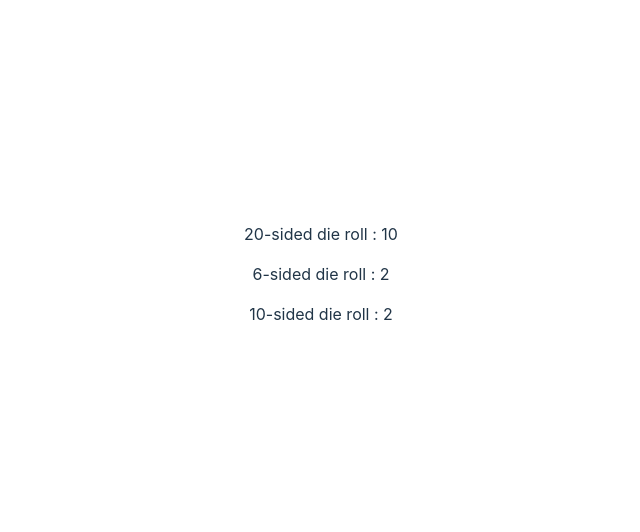
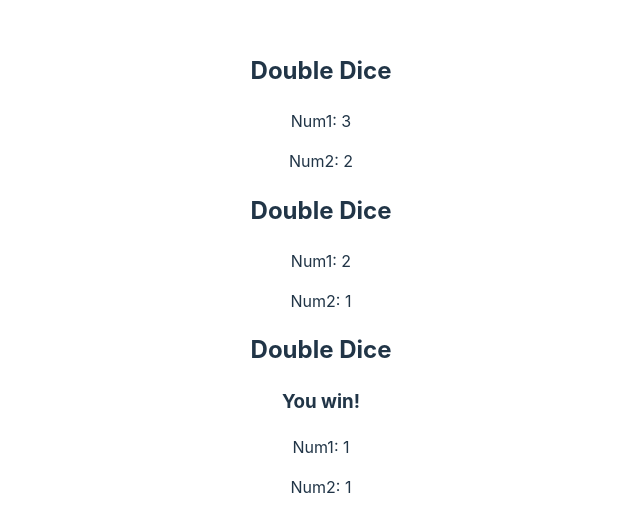
Before and after one commit to pouryourlove/react-vite, a React (Vite) app: page / in a window 1280 px wide. Shown: the part 126-658 px from the top of the page, without its empty margins (319-959 px from the left). Built offline with nearby package versions, Linux system fonts and the light colour scheme.

Commit message:
react conditional

```diff
--- a/src/App.jsx
+++ b/src/App.jsx
@@ -2,16 +2,23 @@
 import Chicken from "./Chicken";
 import Greeter from "./Greeter";
 import Die from "./Die";
+import ListPicker from "./ListPicker";
+import DoubleDice from "./DoubleDice";
 
 function App() {
   return (
     <div>
+      <DoubleDice />
+      <DoubleDice />
+      <DoubleDice />
+      {/* <ListPicker values={[1, 2, 3]} />
+      <ListPicker values={["a", "b", "c"]} /> */}
       {/* <Greeter person="Bill" from="colt" />
-      <Greeter person="Julia" from="colt" />
-      <Greeter person="Ted" from="Elton" /> */}
+      <Greeter person="Julia" />
+      <Greeter />
       <Die numSides={20} />
-      <Die numSides={6} />
-      <Die numSides={10} />
+      <Die />
+      <Die numSides={10} /> */}
     </div>
   );
 }
--- a/src/Die.jsx
+++ b/src/Die.jsx
@@ -1,4 +1,4 @@
-export default function Die({ numSides }) {
+export default function Die({ numSides = 6 }) {
   const roll = Math.floor(Math.random() * numSides) + 1;
   return (
     <p>
--- /dev/null
+++ b/src/DoubleDice.jsx
@@ -0,0 +1,12 @@
+export default function DoubleDice() {
+  const num1 = Math.floor(Math.random() * 3) + 1;
+  const num2 = Math.floor(Math.random() * 3) + 1;
+  return (
+    <div>
+      <h2>Double Dice</h2>
+      {num1 === num2 && <h3>You win!</h3>}
+      <p>Num1: {num1}</p>
+      <p>Num2: {num2}</p>
+    </div>
+  );
+}
--- a/src/Greeter.jsx
+++ b/src/Greeter.jsx
@@ -1,4 +1,4 @@
-export default function Greeter({ person, from }) {
+export default function Greeter({ person = "everyone", from = "anon" }) {
   return (
     <>
       <h1>Hi there, {person}!!!</h1>
--- /dev/null
+++ b/src/ListPicker.jsx
@@ -0,0 +1,10 @@
+export default function ListPicker({ values }) {
+  const randIdx = Math.floor(Math.random() * values.length);
+  const randElement = values[randIdx];
+  return (
+    <div>
+      <p>The list of values: {values}</p>
+      <p>Random element is : {randElement}</p>
+    </div>
+  );
+}
```
